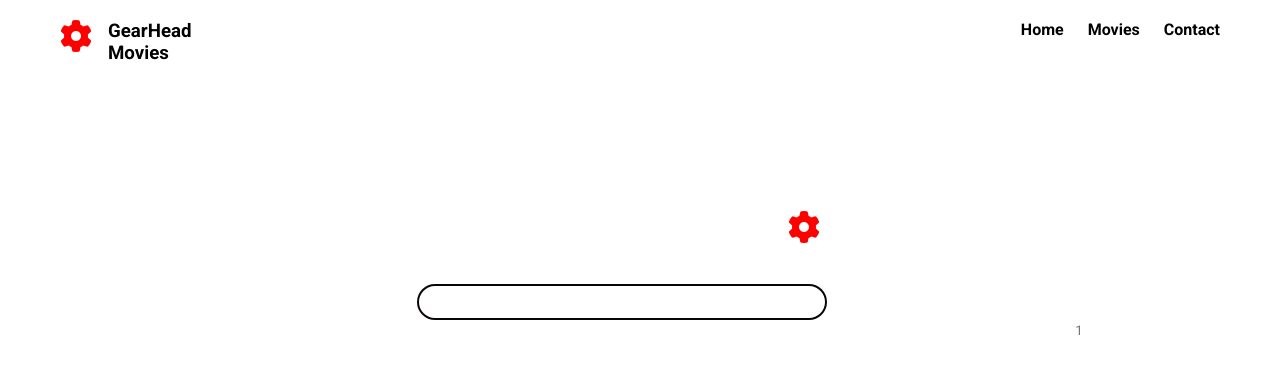
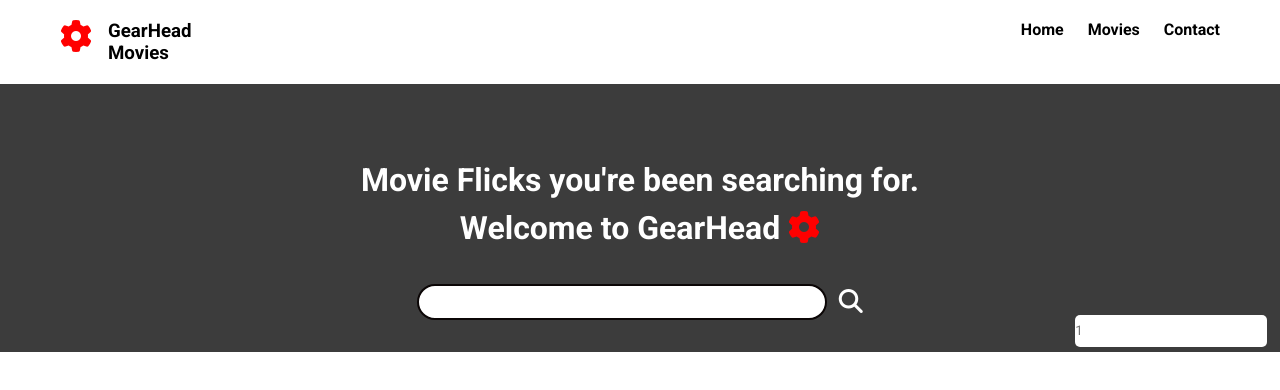
Before and after one commit to RyanDKing/FESprojects-JS-Final-Proj., a plain HTML site: page index.html in a window 1280 px wide. Drawn offline with Linux system fonts and the light colour scheme.

Commit message:
update27

```diff
--- a/index.css
+++ b/index.css
@@ -80,7 +80,7 @@ Header
 
 */
 
-.header__containercl {
+.header__container {
   background-color: rgba(0, 0, 0, 0.765);
 }
 
```
